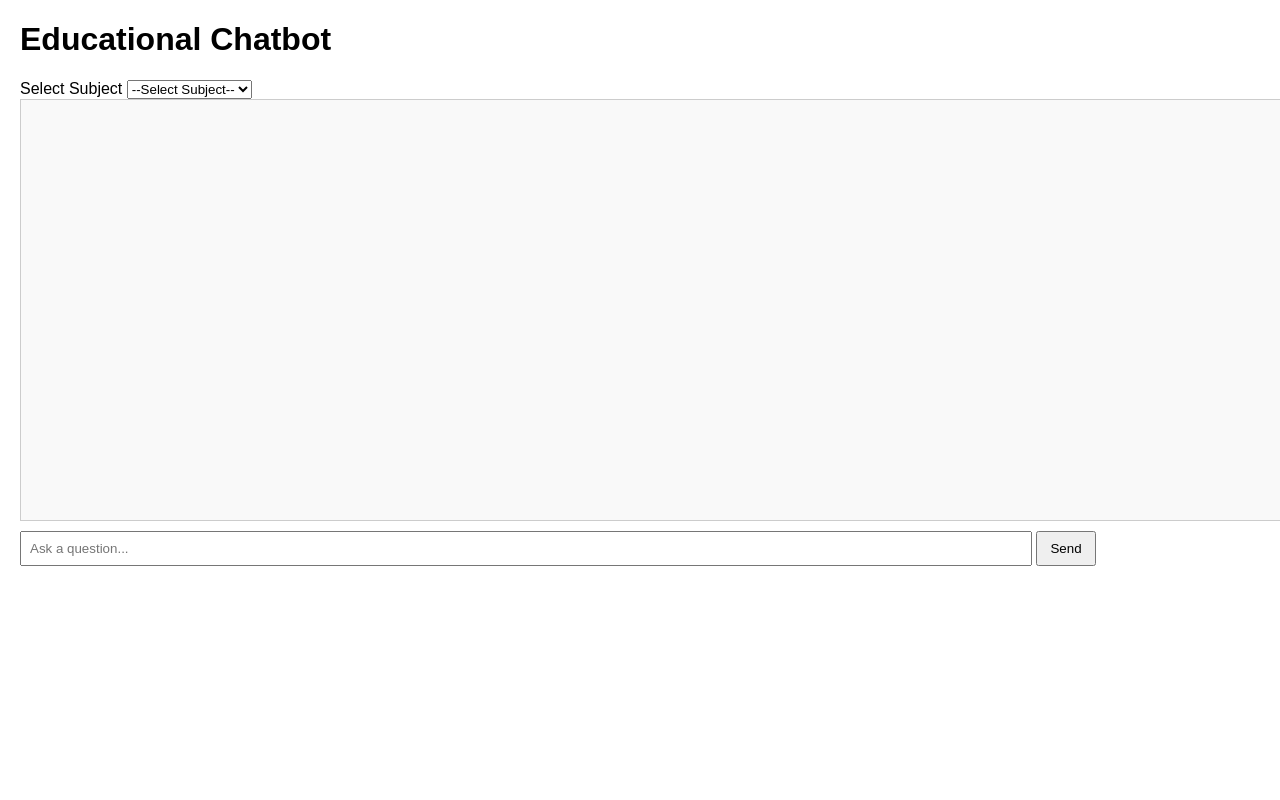
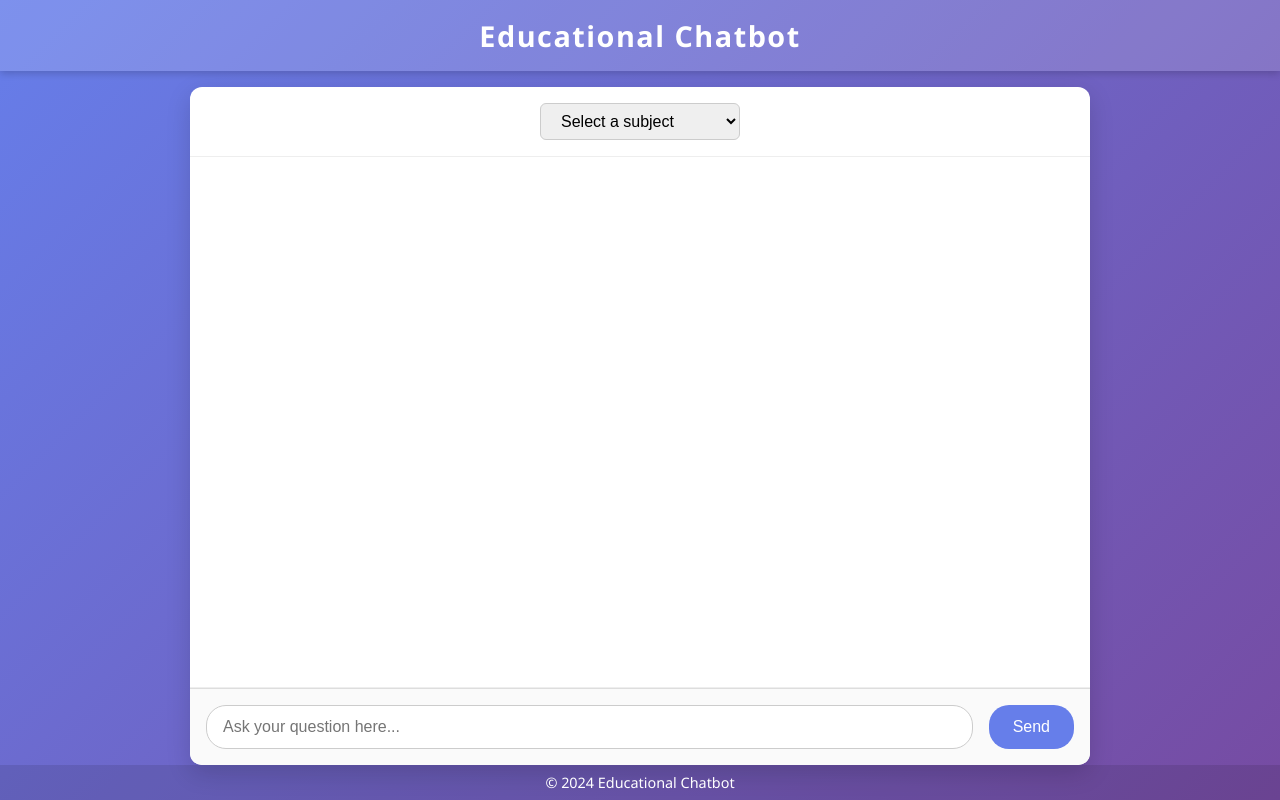
Before and after one commit to Bandinaresh01/specific_domain_educational_bot, a Flask app: page / in a window 1280 px wide. Run offline with Flask 3, Linux system fonts and the light colour scheme; data that the repository does not hold is empty.

Commit message:
features

```diff
--- a/templates/index.html
+++ b/templates/index.html
@@ -2,60 +2,167 @@
 <html lang="en">
 <head>
     <meta charset="UTF-8" />
+    <meta name="viewport" content="width=device-width, initial-scale=1" />
     <title>Educational Chatbot</title>
     <style>
         body {
-            font-family: Arial, sans-serif;
-            margin: 20px;
+            font-family: 'Segoe UI', Tahoma, Geneva, Verdana, sans-serif;
+            background: linear-gradient(135deg, #667eea, #764ba2);
+            color: #333;
+            margin: 0;
+            padding: 0;
+            height: 100vh;
+            display: flex;
+            flex-direction: column;
+            align-items: center;
         }
-        #chatbox {
+        header {
+            background-color: rgba(255, 255, 255, 0.15);
             width: 100%;
-            height: 400px;
+            padding: 1rem 0;
+            text-align: center;
+            color: white;
+            font-size: 1.8rem;
+            font-weight: 700;
+            letter-spacing: 1.5px;
+            box-shadow: 0 2px 8px rgba(0,0,0,0.2);
+        }
+        main {
+            flex: 1;
+            width: 90%;
+            max-width: 900px;
+            margin-top: 1rem;
+            background: white;
+            border-radius: 12px;
+            box-shadow: 0 8px 24px rgba(0,0,0,0.15);
+            display: flex;
+            flex-direction: column;
+            overflow: hidden;
+        }
+        #subject-select {
+            margin: 1rem;
+            padding: 0.5rem 1rem;
+            font-size: 1rem;
+            border-radius: 6px;
             border: 1px solid #ccc;
-            overflow-y: scroll;
-            padding: 10px;
-            margin-bottom: 10px;
-            white-space: pre-wrap;
-            background-color: #f9f9f9;
+            width: 200px;
+            align-self: center;
         }
-        #queryInput {
-            width: 80%;
-            padding: 8px;
+        #chat-container {
+            flex: 1;
+            padding: 1rem;
+            overflow-y: auto;
+            border-top: 1px solid #eee;
+            border-bottom: 1px solid #eee;
         }
-        #sendBtn {
-            padding: 8px 12px;
+        .message {
+            margin-bottom: 1rem;
+            max-width: 80%;
+            padding: 0.75rem 1rem;
+            border-radius: 20px;
+            line-height: 1.4;
+            font-size: 1rem;
+            word-wrap: break-word;
+        }
+        .user-message {
+            background-color: #667eea;
+            color: white;
+            align-self: flex-end;
+            border-bottom-right-radius: 0;
+        }
+        .bot-message {
+            background-color: #f1f1f1;
+            color: #333;
+            align-self: flex-start;
+            border-bottom-left-radius: 0;
+        }
+        #input-container {
+            display: flex;
+            padding: 1rem;
+            background-color: #fafafa;
+            border-top: 1px solid #ddd;
+        }
+        #query-input {
+            flex: 1;
+            padding: 0.75rem 1rem;
+            font-size: 1rem;
+            border-radius: 20px;
+            border: 1px solid #ccc;
+            outline: none;
+            transition: border-color 0.3s ease;
+        }
+        #query-input:focus {
+            border-color: #667eea;
+        }
+        #send-button {
+            background-color: #667eea;
+            border: none;
+            color: white;
+            padding: 0 1.5rem;
+            margin-left: 1rem;
+            border-radius: 20px;
+            font-size: 1rem;
+            cursor: pointer;
+            transition: background-color 0.3s ease;
+        }
+        #send-button:hover {
+            background-color: #5563c1;
+        }
+        footer {
+            text-align: center;
+            padding: 0.5rem;
+            font-size: 0.9rem;
+            color: white;
+            background-color: rgba(0,0,0,0.1);
+            width: 100%;
         }
     </style>
 </head>
 <body>
-    <h1>Educational Chatbot</h1>
-    <label for="subjectSelect">Select Subject</label>
-    <select id="subjectSelect">
-        <option value="">--Select Subject--</option>
-    </select>
-    <div id="chatbox"></div>
-    <input type="text" id="queryInput" placeholder="Ask a question..." />
-    <button id="sendBtn">Send</button>
+    <header>Educational Chatbot</header>
+    <main>
+        <select id="subject-select" aria-label="Select subject">
+            <option value="" disabled selected>Select a subject</option>
+        </select>
+        <div id="chat-container" role="log" aria-live="polite" aria-relevant="additions"></div>
+        <div id="input-container">
+            <input type="text" id="query-input" placeholder="Ask your question here..." aria-label="Question input" />
+            <button id="send-button" aria-label="Send question">Send</button>
+        </div>
+    </main>
+    <footer>© 2024 Educational Chatbot</footer>
 
     <script>
-        const subjectSelect = document.getElementById('subjectSelect');
-        const chatbox = document.getElementById('chatbox');
-        const queryInput = document.getElementById('queryInput');
-        const sendBtn = document.getElementById('sendBtn');
+        const subjectSelect = document.getElementById('subject-select');
+        const chatContainer = document.getElementById('chat-container');
+        const queryInput = document.getElementById('query-input');
+        const sendButton = document.getElementById('send-button');
 
-        // Load subjects from server
-        fetch('/subjects')
-            .then(response => response.json())
-            .then(subjects => {
+        async function fetchSubjects() {
+            try {
+                const response = await fetch('/subjects');
+                const subjects = await response.json();
                 subjects.forEach(subject => {
                     const option = document.createElement('option');
                     option.value = subject;
-                    option.textContent = subject;
+                    option.textContent = subject.replace(/_/g, ' ');
                     subjectSelect.appendChild(option);
                 });
-            });
+            } catch (error) {
+                alert('Failed to load subjects.');
+            }
+        }
 
-        sendBtn.addEventListener('click', () => {
+        function appendMessage(text, isUser) {
+            const messageDiv = document.createElement('div');
+            messageDiv.classList.add('message');
+            messageDiv.classList.add(isUser ? 'user-message' : 'bot-message');
+            messageDiv.textContent = text;
+            chatContainer.appendChild(messageDiv);
+            chatContainer.scrollTop = chatContainer.scrollHeight;
+        }
+
+        async function sendQuery() {
             const subject = subjectSelect.value;
             const query = queryInput.value.trim();
             if (!subject) {
@@ -66,36 +173,34 @@
                 alert('Please enter a question.');
                 return;
             }
+            appendMessage(query, true);
+            queryInput.value = '';
+            try {
+                const response = await fetch('/query', {
+                    method: 'POST',
+                    headers: {'Content-Type': 'application/json'},
+                    body: JSON.stringify({subject, query})
+                });
+                if (!response.ok) {
+                    const errorData = await response.json();
+                    appendMessage('Error: ' + (errorData.error || 'Unknown error'), false);
+                    return;
+                }
+                const data = await response.json();
+                appendMessage(data.answer, false);
+            } catch (error) {
+                appendMessage('Error communicating with server.', false);
+            }
+        }
 
-            chatbox.textContent += `You: ${query}\n`;
-
-            fetch('/query', {
-                method: 'POST',
-                headers: { 'Content-Type': 'application/json' },
-                body: JSON.stringify({ subject, query })
-            })
-            .then(response => response.json())
-            .then(data => {
-                if (data.error) {
-                    chatbox.textContent += `Error: ${data.error}\n`;
-                } else {
-                    chatbox.textContent += `Bot: ${data.answer}\n`;
-                }
-                chatbox.scrollTop = chatbox.scrollHeight;
-            })
-            .catch(err => {
-                chatbox.textContent += `Error: ${err.message}\n`;
-                chatbox.scrollTop = chatbox.scrollHeight;
-            });
-
-            queryInput.value = '';
+        sendButton.addEventListener('click', sendQuery);
+        queryInput.addEventListener('keydown', (e) => {
+            if (e.key === 'Enter') {
+                sendQuery();
+            }
         });
 
-        queryInput.addEventListener('keypress', (e) => {
-            if (e.key === 'Enter') {
-                sendBtn.click();
-            }
-        });
+        fetchSubjects();
     </script>
 </body>
 </html>
```
Also changed, not shown: TODO.md (+3 -27 lines), app_new.py (deleted, +0 -42 lines), test_faiss_bot.py (deleted, +0 -18 lines).
